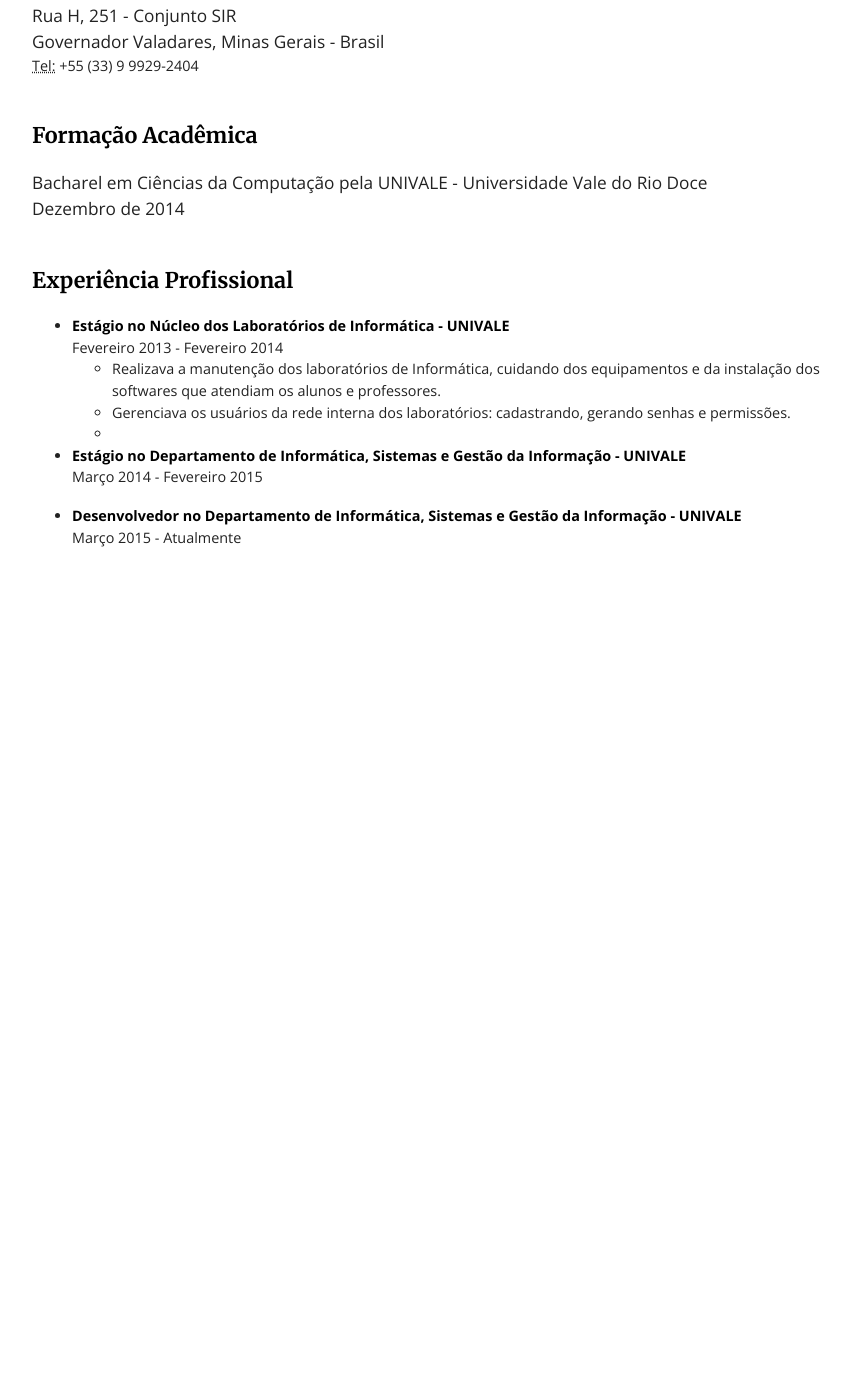
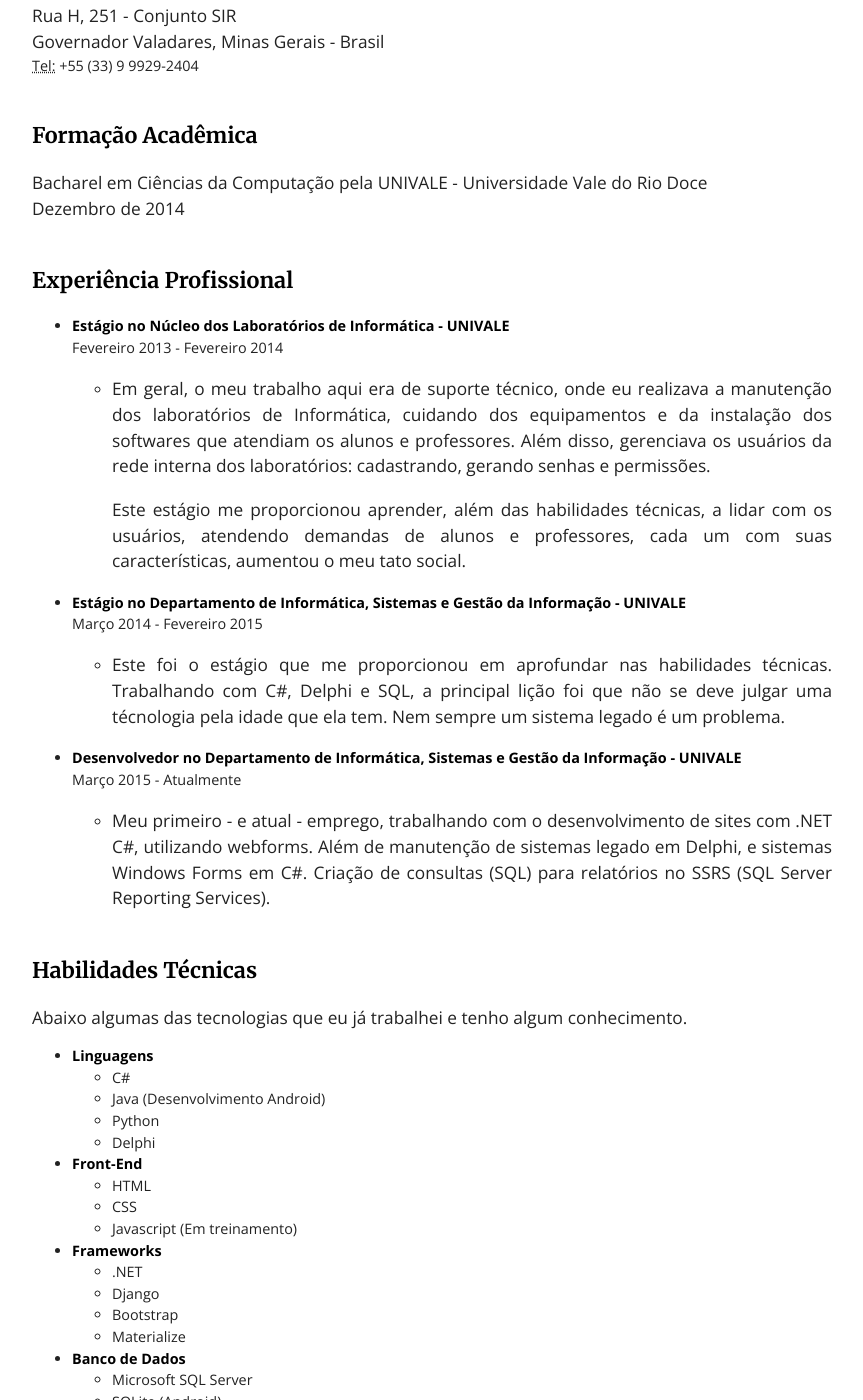
Before and after one commit to tassan/tassan.github.io, a Jekyll site: the page built from cv/index.html, in a window 1280 px wide and 1400 px high, scrolled down 337 px. Shown: the whole window, without its empty margins (208-1071 px from the left). Built offline with Jekyll 4.4.1, drawn with Linux system fonts in a browser that asks for light colours; nearby versions of some CDN libraries; comment, search, counter and statistics services are not loaded; before the commit the page ends 967 px from its top, so only the background shows below that; some of the changed text lies outside the part shown.

Commit message:
Update index.html

```diff
--- a/cv/index.html
+++ b/cv/index.html
@@ -5,6 +5,7 @@ title: Curriculum Vitae
 	<h1>{{ page.title }}</h1>
 
     <h2>Flávio Tassan dos Santos Filho</h2>
+
 
     <div class="cv">
         <p>Rua H, 251 - Conjunto SIR</p>
@@ -25,13 +26,12 @@ title: Curriculum Vitae
                 <span>Fevereiro 2013 - Fevereiro 2014</span>
                 <ul>
                     <li>
-                    Realizava a manutenção dos laboratórios de Informática, cuidando dos equipamentos e da instalação dos softwares que atendiam os alunos e professores.
-                    </li>
-                    <li>
-                    Gerenciava os usuários da rede interna dos laboratórios: cadastrando, gerando senhas e permissões.
-                    </li>
-                    <li>
-
+                    <p>
+                        Em geral, o meu trabalho aqui era de suporte técnico, onde eu              realizava a manutenção dos laboratórios de Informática, cuidando dos equipamentos e da instalação dos softwares que atendiam os alunos e professores. Além disso, gerenciava os usuários da rede interna dos laboratórios: cadastrando, gerando senhas e permissões.
+                    </p>
+                    <p>
+                        Este estágio me proporcionou aprender, além das habilidades técnicas, a lidar com os usuários, atendendo demandas de alunos e professores, cada um com suas características, aumentou o meu tato social.
+                    </p>
                     </li>
                 </ul>
             </li>
@@ -39,18 +39,87 @@ title: Curriculum Vitae
                 <strong>Estágio no Departamento de Informática, Sistemas e Gestão da Informação - UNIVALE</strong>
                 <br>
                 <span>Março 2014 - Fevereiro 2015</span>
-                <p>
-
-                </p>
+                <ul>
+                    <li>
+                        <p>
+                            Este foi o estágio que me proporcionou em aprofundar nas habilidades técnicas. Trabalhando com C#, Delphi e SQL, a principal lição foi que não se deve julgar uma técnologia pela idade que ela tem. Nem sempre um sistema legado é um problema.
+                        </p>
+                    </li>
+                </ul>
             </li>
             <li>
                 <strong>Desenvolvedor no Departamento de Informática, Sistemas e Gestão da Informação - UNIVALE</strong>
                 <br>
                 <span>Março 2015 - Atualmente</span>
-                <p></p>
+                <ul>
+                    <li>
+                        <p>
+                            Meu primeiro - e atual - emprego, trabalhando com o desenvolvimento de sites com .NET C#, utilizando webforms. Além de manutenção de sistemas legado em Delphi, e sistemas Windows Forms em C#. Criação de consultas (SQL) para relatórios no SSRS (SQL Server Reporting Services).
+                        </p>
+                    </li>
+                </ul>
             </li>
         </ul>
     </div>
     <div class="cv">
-
+        <h2>Habilidades Técnicas</h2>
+        <p>Abaixo algumas das tecnologias que eu já trabalhei e tenho algum conhecimento.</p>
+        <ul>
+            <li>
+               <strong>
+                Linguagens
+               </strong>
+              <br>
+               <ul>
+                    <li>
+                        C#
+                    </li>
+                    <li>
+                        Java (Desenvolvimento Android)
+                    </li>
+                    <li>
+                        Python
+                    </li>
+                    <li>
+                        Delphi
+                    </li>
+                </ul>
+            </li>
+            <li>
+                <strong>Front-End</strong>
+                <ul>
+                    <li>HTML</li>
+                    <li>CSS</li>
+                    <li>Javascript (Em treinamento)</li>
+                </ul>
+            </li>
+            <li>
+                <strong>Frameworks</strong>
+                <ul>
+                    <li>.NET</li>
+                    <li>Django</li>
+                    <li>Bootstrap</li>
+                    <li>Materialize</li>
+                </ul>
+            </li>
+            <li>
+                <strong>Banco de Dados</strong>
+                <ul>
+                    <li>Microsoft SQL Server</li>
+                    <li>SQLite (Android)</li>
+                </ul>
+            </li>
+        </ul>
     </div>
+    <div class="cv">
+        <h2>Idiomas</h2>
+        <ul>
+            <li>
+                <strong>Inglês</strong>
+                <br>
+                <span>Avançado</span>
+                <p>Curso de 1 ano pela UPTIME</p>
+                <p>I think i can consider myself fluent in english. I don't have any problem in reading or writing anything in english. Despite the fact, that i've never lived abroad. I'm confindent that i can mantaing a conversation.</p>
+            </li>
+        </ul>
+    </div>
```
